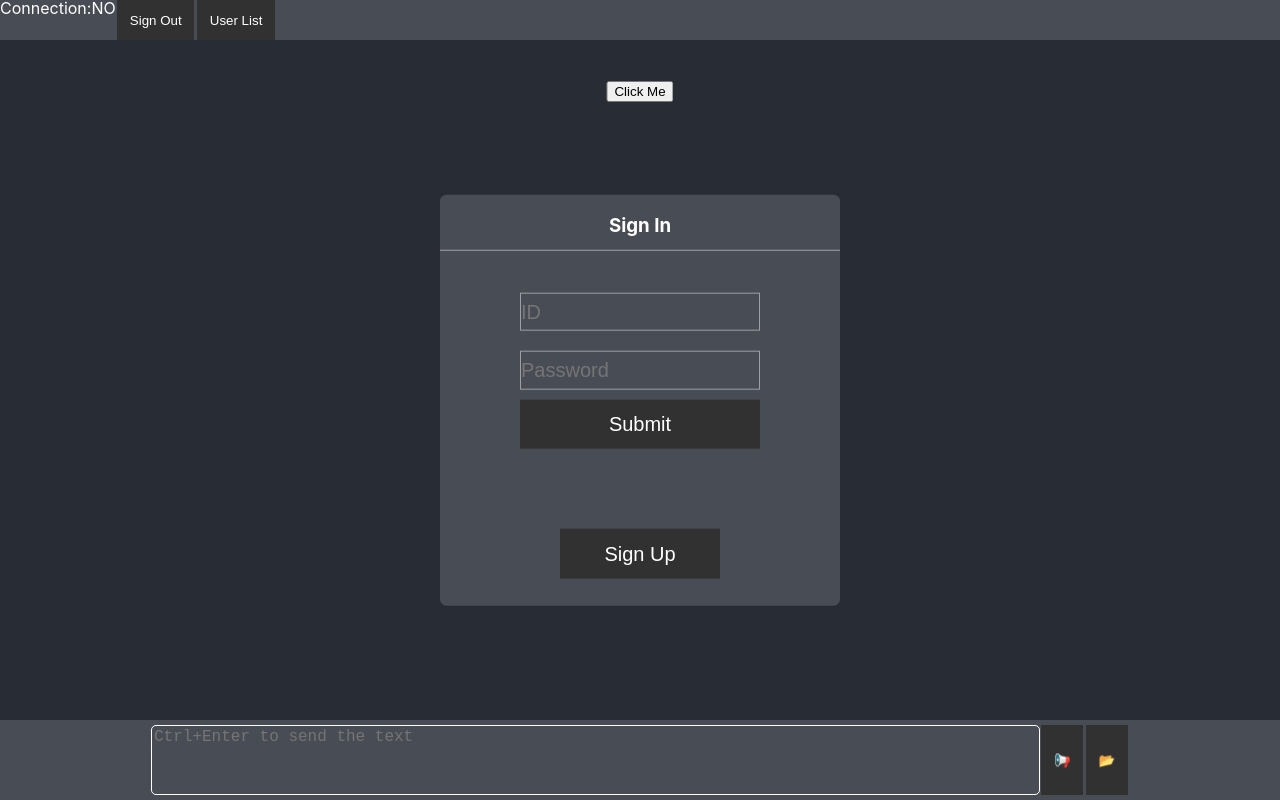
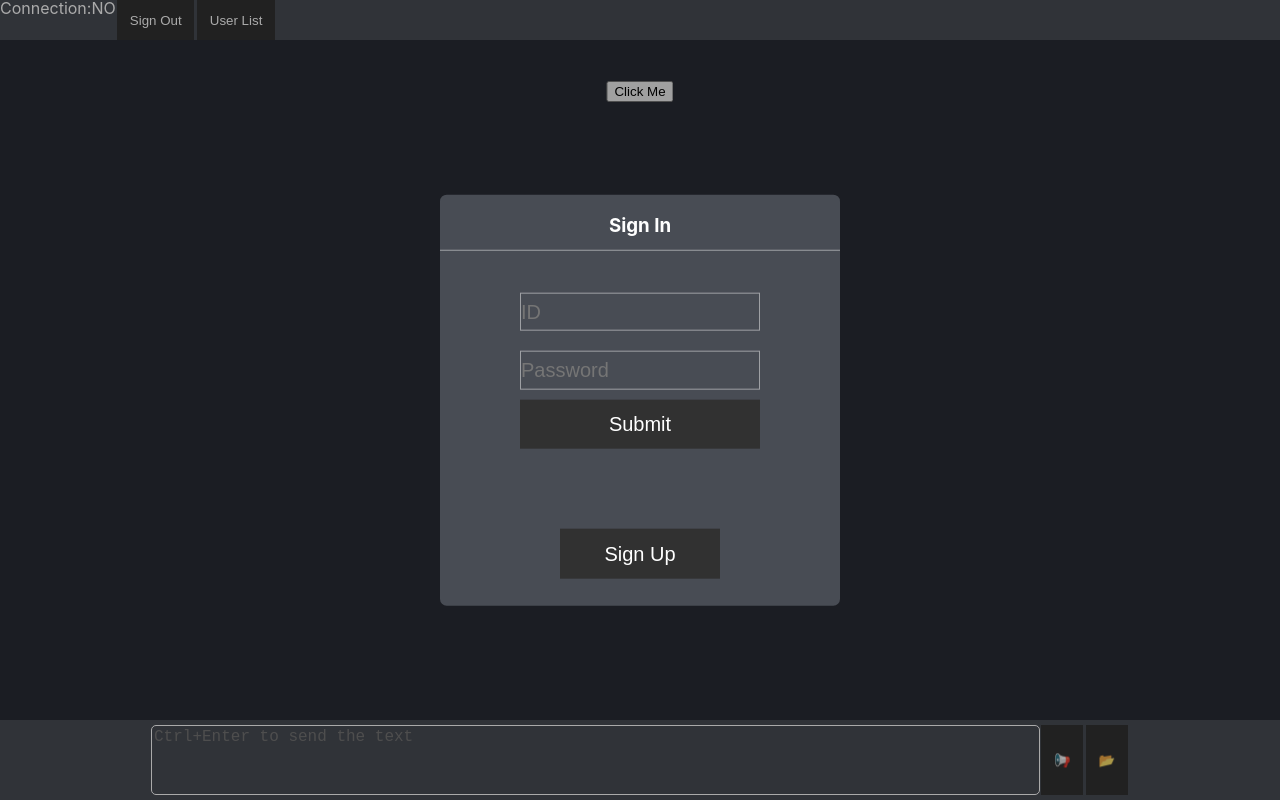
Before and after one commit to dlguswo333/chatFile-front, a React (Create React App) app: page / in a window 1280 px wide. Built offline with nearby package versions, Linux system fonts and the light colour scheme.

Commit message:
add blur and edit handling error

```diff
--- a/src/App.css
+++ b/src/App.css
@@ -12,3 +12,13 @@
   width: 100vw;
   background-color: #212121;
 }
+
+.BackgroundBlur{
+  position: fixed;
+  z-index: 1000;
+  left: 0;
+  top: 0;
+  width:100vw;
+  height:100vh;
+  background-color: #00000055;
+}
--- a/src/App.js
+++ b/src/App.js
@@ -160,7 +160,10 @@ class App extends Component {
     }).then((res) => {
       alert('Your account has been created successfully.')
     }).catch((err) => {
-      alert(err.response.data);
+      if (err.response !== undefined)
+        alert(err.response.data);
+      else
+        alert(`Server is not responding. Please try again later.`);
     });
   }
 
@@ -196,6 +199,7 @@ class App extends Component {
           sendFile={this.sendFile}
         />
         {!this.state.signedIn && <Auth signIn={this.signIn} signUp={this.signUp} />}
+        {!this.state.signedIn && <div className="BackgroundBlur"></div>}
         <ToastBoard ref={this.refToastBoard} />
       </div>
     );
--- a/src/Auth.css
+++ b/src/Auth.css
@@ -1,5 +1,6 @@
 .Window{
   position: absolute;
+  z-index: 1001;
   width: 50vh;
   left: 50%;
   top: 50%;
--- a/src/Auth.js
+++ b/src/Auth.js
@@ -29,7 +29,6 @@ class Auth extends Component {
         alert('Passwords do not match!');
         return;
       }
-      this.cleanInputs();
       if (this.state.id.length < data.min_id_len) {
         alert(`ID should be at least ${data.min_pw_len} long!`);
         return;
@@ -51,13 +50,14 @@ class Auth extends Component {
         }
       }
       this.props.signUp(this.state.id, this.state.pw);
+      this.cleanInputs();
     }
   }
 
   cleanInputs() {
     this.refId.current.value = '';
     this.refPw.current.value = '';
-    if (this.refRePw.current)
+    if (!this.state.toggleSignIn)
       this.refRePw.current.value = '';
   }
 
@@ -103,7 +103,9 @@ class Auth extends Component {
               ></input>
             </div>
             <div>
-              <button className="SubmitButton" onClick={(e) => { this.onSubmit(e) }}>Submit</button>
+              <button className="SubmitButton" onClick={(e) => {
+                this.onSubmit(e);
+              }}>Submit</button>
             </div>
           </form>
           <div className="ButtonDiv">
@@ -156,13 +158,15 @@ class Auth extends Component {
             </div>
             <div>
               <button className="SubmitButton" onClick={(e) => {
-                this.cleanInputs();
-                this.onSubmit(e)
+                this.onSubmit(e);
               }}>Submit</button>
             </div>
           </form>
           <div className="ButtonDiv">
-            < button className="ToggleButton" onClick={() => { this.setState({ toggleSignIn: !this.state.toggleSignIn }); }}>
+            < button className="ToggleButton" onClick={() => {
+              this.cleanInputs();
+              this.setState({ toggleSignIn: !this.state.toggleSignIn });
+            }}>
               Sign In
             </button>
           </div>
```
